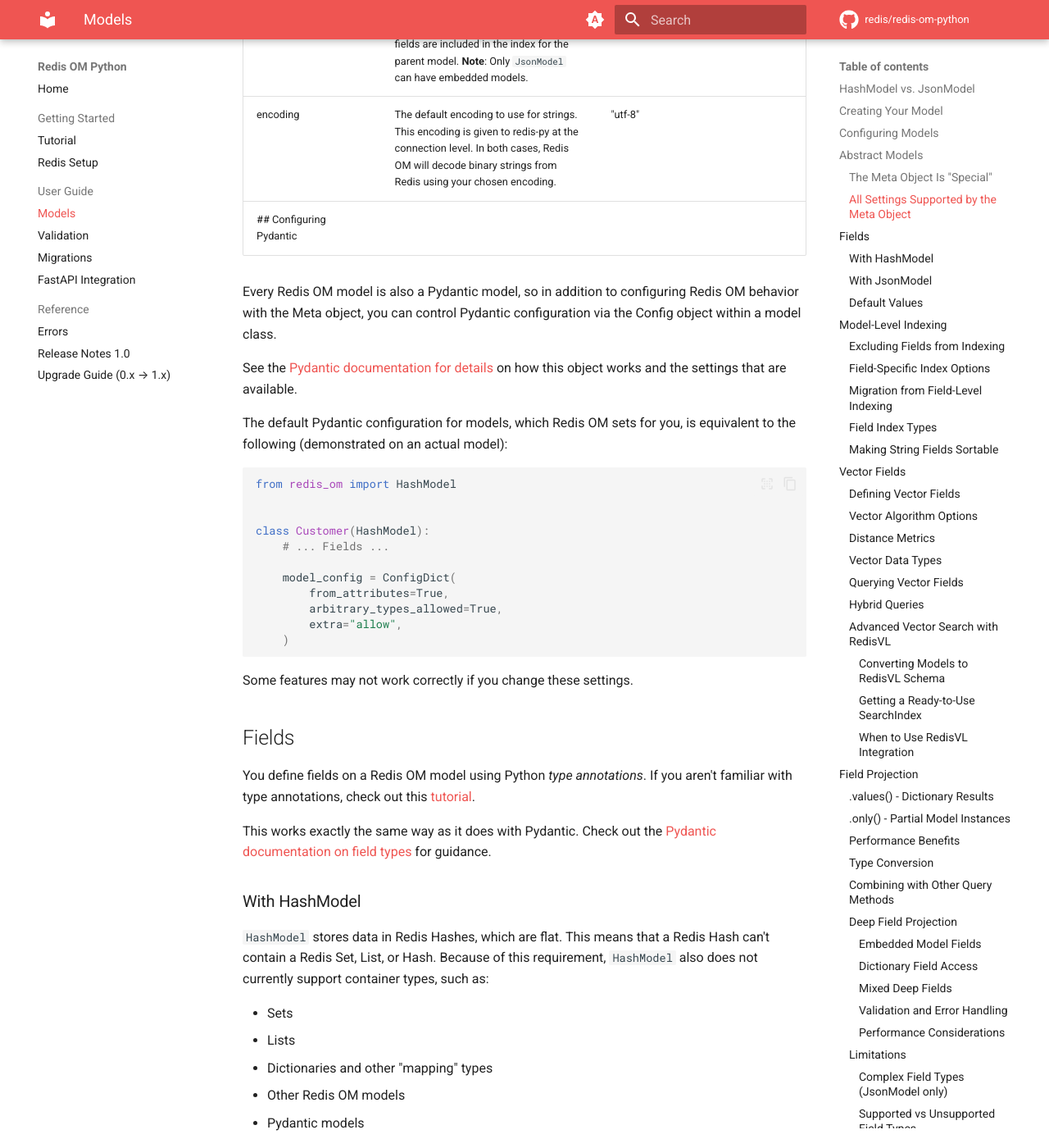
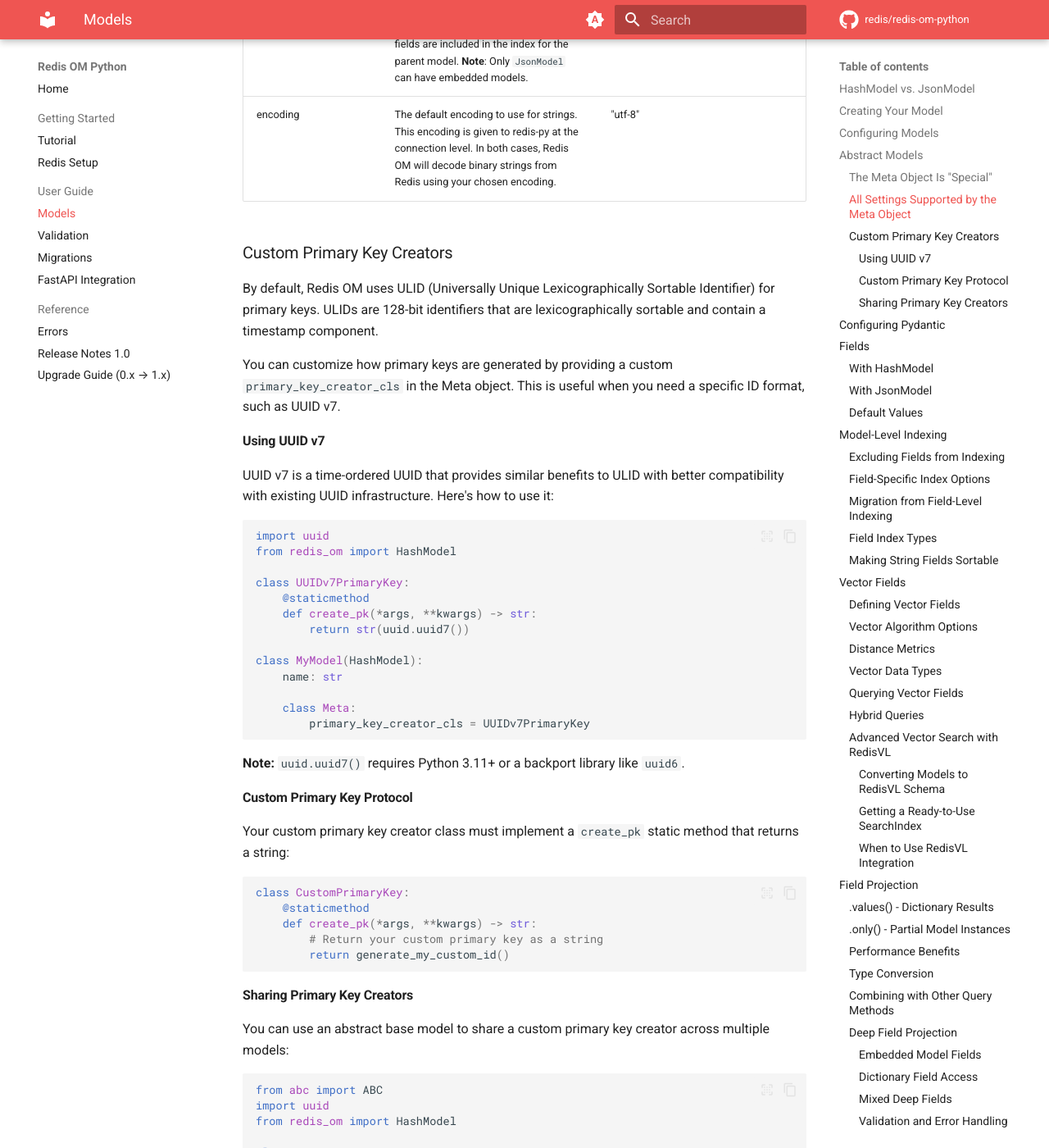
Before and after one commit to redis/redis-om-python, an MkDocs documentation site: the page built from docs/models.md, in a window 1280 px wide and 1400 px high, scrolled down 3509 px. Shown: the whole window at 82% size. Built offline with MkDocs 1.6.1 and Material for MkDocs 9.7.7, drawn with Linux system fonts in a browser that asks for light colours; comment, search, counter and statistics services are not loaded; some of the changed text lies outside the part shown.

Commit message:
Document custom primary key creators (UUID v7 workaround) (#795)
* Document custom primary key creators (UUID v7 workaround)

* Add spelling exceptions for UUID documentation

````diff
--- a/docs/models.md
+++ b/docs/models.md
@@ -127,6 +127,76 @@
 | index_name              | The RediSearch index name to use for this model. Only used if the model is indexed (`index=True` on the model class).                                                                                                                    | "{global_key_prefix}:{model_key_prefix}:index"                  |
 | embedded                | Whether or not this model is "embedded." Embedded models are not included in migrations that create and destroy indexes. Instead, their indexed fields are included in the index for the parent model. **Note**: Only `JsonModel` can have embedded models. | False                                                           |
 | encoding                | The default encoding to use for strings. This encoding is given to redis-py at the connection level. In both cases, Redis OM will decode binary strings from Redis using your chosen encoding.                                                  | "utf-8"                                                         |
+
+### Custom Primary Key Creators
+
+By default, Redis OM uses ULID (Universally Unique Lexicographically Sortable Identifier) for primary keys. ULIDs are 128-bit identifiers that are lexicographically sortable and contain a timestamp component.
+
+You can customize how primary keys are generated by providing a custom `primary_key_creator_cls` in the Meta object. This is useful when you need a specific ID format, such as UUID v7.
+
+#### Using UUID v7
+
+UUID v7 is a time-ordered UUID that provides similar benefits to ULID with better compatibility with existing UUID infrastructure. Here's how to use it:
+
+```python
+import uuid
+from redis_om import HashModel
+
+class UUIDv7PrimaryKey:
+    @staticmethod
+    def create_pk(*args, **kwargs) -> str:
+        return str(uuid.uuid7())
+
+class MyModel(HashModel):
+    name: str
+
+    class Meta:
+        primary_key_creator_cls = UUIDv7PrimaryKey
+```
+
+**Note:** `uuid.uuid7()` requires Python 3.11+ or a backport library like `uuid6`.
+
+#### Custom Primary Key Protocol
+
+Your custom primary key creator class must implement a `create_pk` static method that returns a string:
+
+```python
+class CustomPrimaryKey:
+    @staticmethod
+    def create_pk(*args, **kwargs) -> str:
+        # Return your custom primary key as a string
+        return generate_my_custom_id()
+```
+
+#### Sharing Primary Key Creators
+
+You can use an abstract base model to share a custom primary key creator across multiple models:
+
+```python
+from abc import ABC
+import uuid
+from redis_om import HashModel
+
+class UUIDv7PrimaryKey:
+    @staticmethod
+    def create_pk(*args, **kwargs) -> str:
+        return str(uuid.uuid7())
+
+class BaseModel(HashModel, ABC):
+    class Meta:
+        primary_key_creator_cls = UUIDv7PrimaryKey
+
+class Customer(BaseModel):
+    name: str
+    email: str
+
+class Order(BaseModel):
+    product: str
+    quantity: int
+
+# Both Customer and Order will use UUID v7 for primary keys
+```
+
 ## Configuring Pydantic
 
 Every Redis OM model is also a Pydantic model, so in addition to configuring Redis OM behavior with the Meta object, you can control Pydantic configuration via the Config object within a model class.
````
Also changed, not shown: 1 other file.
